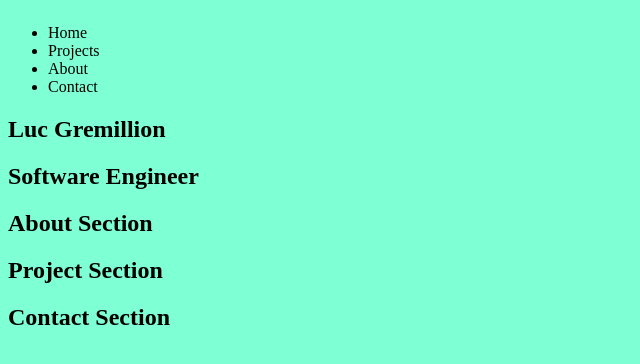
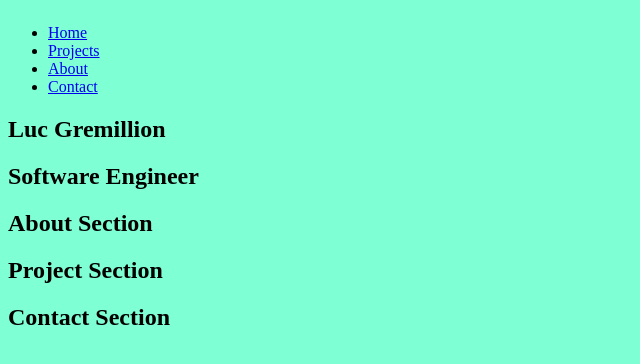
Before and after one commit to LuckysBones/My-Portfolio-Website, a plain HTML site: page index.html in a window 1280 px wide. Shown: the whole page, without its empty margins (0-640 px from the left). Drawn offline with Linux system fonts and the light colour scheme.

Commit message:
adding sections and linking navbar to sections

```diff
--- a/index.html
+++ b/index.html
@@ -6,30 +6,37 @@
             <link rel="stylesheet" href="style.css">
         </head>
         <nav>
-            <ul class="tab">
-                <li class="">Home</li>
-                <li class="">Projects</li>
-                <li class="">About<a href="#About"></a></li>
-                <li class="">Contact</li>
+            <ul class="nav">
+                <li id="nav-home">
+                    <a href="#Home">Home</a>
+                </li>
+                <li id="nav-project">
+                    <a href="#project">Projects</a>
+                </li>
+                <li id="nav-about">
+                    <a href="#about">About</a>
+                </li>
+                <li id="nav-about">
+                    <a href="#contact">Contact</a>
+                </li>
             </ul>
         </nav>
-        <section>
+
+        <section id="home" class="home">
             <h1>Luc Gremillion</h1>
             <h2>Software Engineer</h2>
         </section>
 
-        <section class="About">
+        <section id="about" class="about">
             <h1>About Section</h1>
         </section>
 
-        <section>
+        <section id="projects" class="projects">
             <h1>Project Section</h1>
         </section>
 
-        <section>
+        <section id="contact" class="contact">
             <h1>Contact Section</h1>
         </section>
-
     </body>
-
 </html>
```
